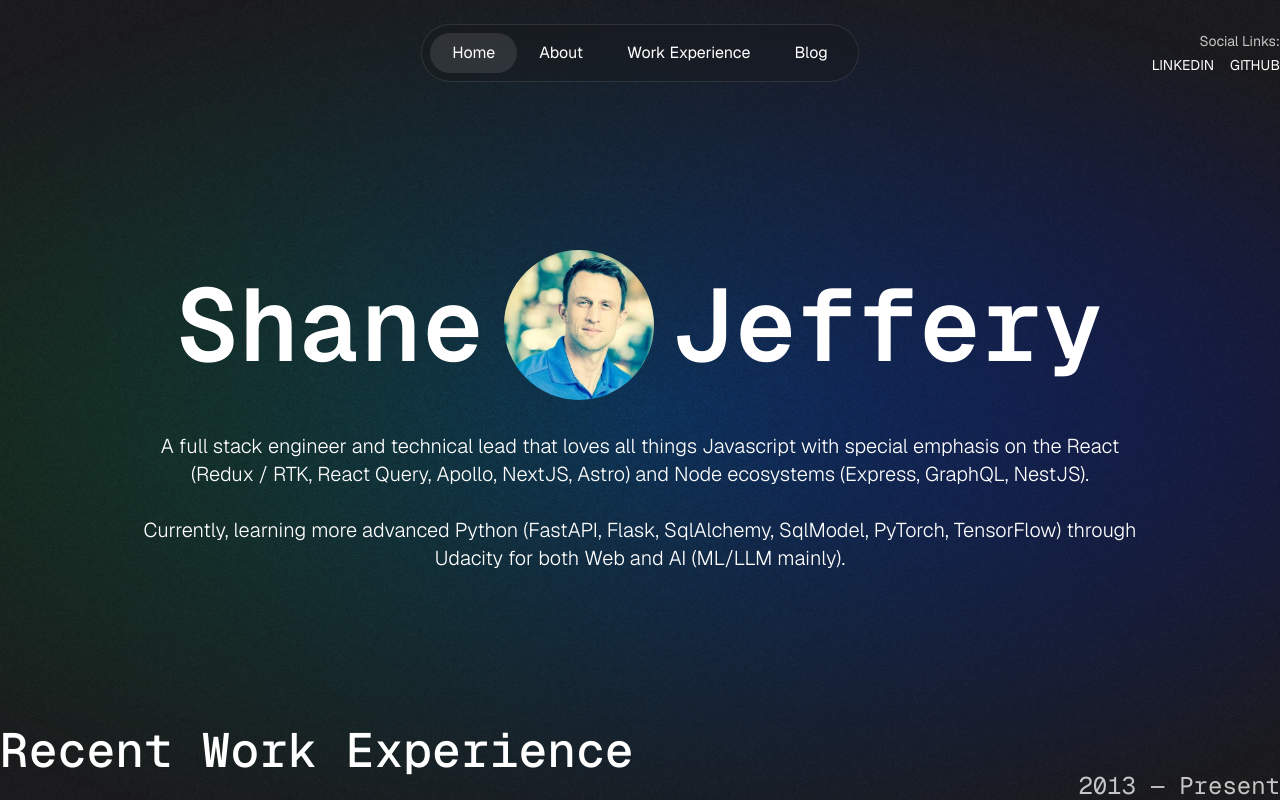
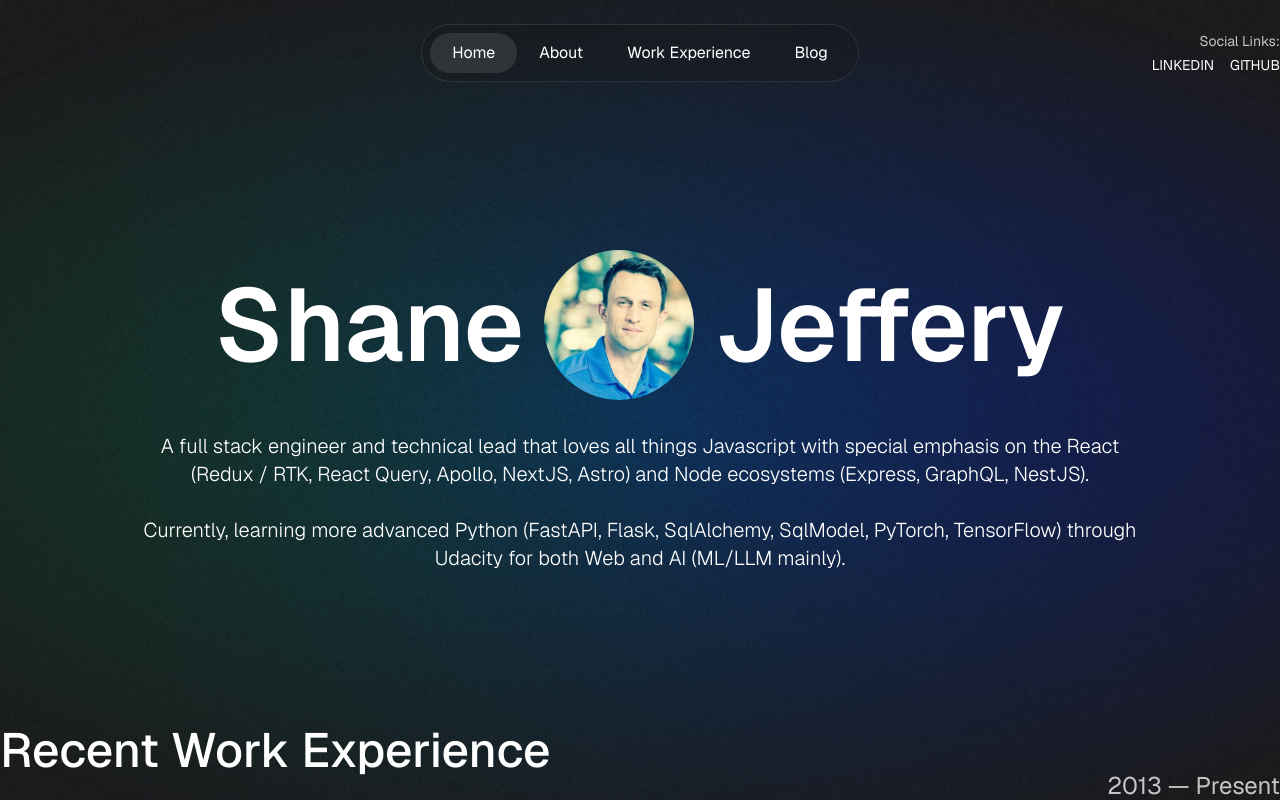
Before and after one commit to shaneajeffery/shane-jeffery.com, a Next.js app: page / in a window 1280 px wide. Shown: the top 800 px of the page. Built offline with nearby package versions, Linux system fonts and the light colour scheme; what tailwind-bootstrap-grid would draw is missing.

Commit message:
Running Geist Sans full-stop

```diff
--- a/tailwind.config.js
+++ b/tailwind.config.js
@@ -25,7 +25,7 @@ module.exports = {
       },
       fontFamily: {
         primary: ['var(--font-geist-sans)', 'serif'],
-        secondary: ['var(--font-geist-mono)', 'serif'],
+        secondary: ['var(--font-geist-sans)', 'serif'],
       },
     },
   },
```
